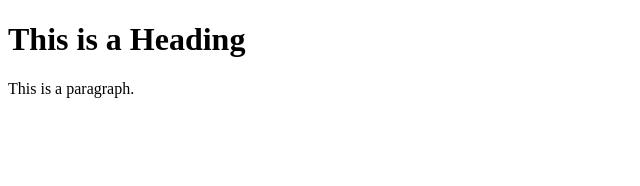
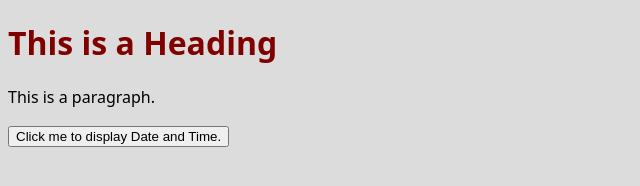
Before and after one commit to Ndiphiwe/Ndiphiwe.github.io, a plain HTML site: page index.html in a window 1280 px wide. Shown: the whole page, without its empty margins (0-640 px from the left). Drawn offline with Linux system fonts and the light colour scheme.

Commit message:
Added some style

```diff
--- a/index.html
+++ b/index.html
@@ -3,10 +3,16 @@
 <head>
     <title>Page Title</title>
 </head>
-<body>
+<body style="background-color: gainsboro; font-family: sans;">
 
-    <h1>This is a Heading</h1>
+    <h1 style="color: maroon;">This is a Heading</h1>
     <p>This is a paragraph.</p>
+
+    <button type="button" onclick="document.getElementById('demo').innerHTML = Date()">
+        Click me to display Date and Time.
+    </button>
+
+    <p id="demo"></p>
 
 </body>
 </html>
```
